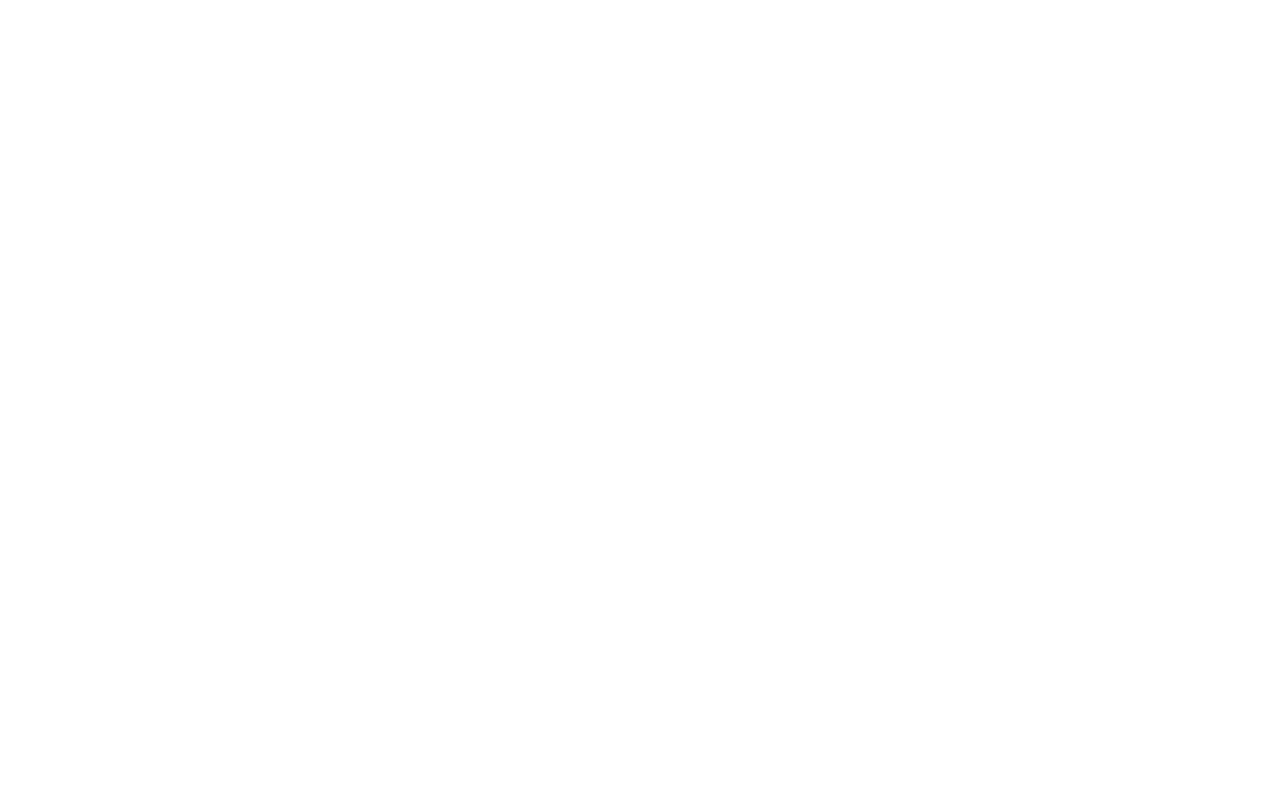
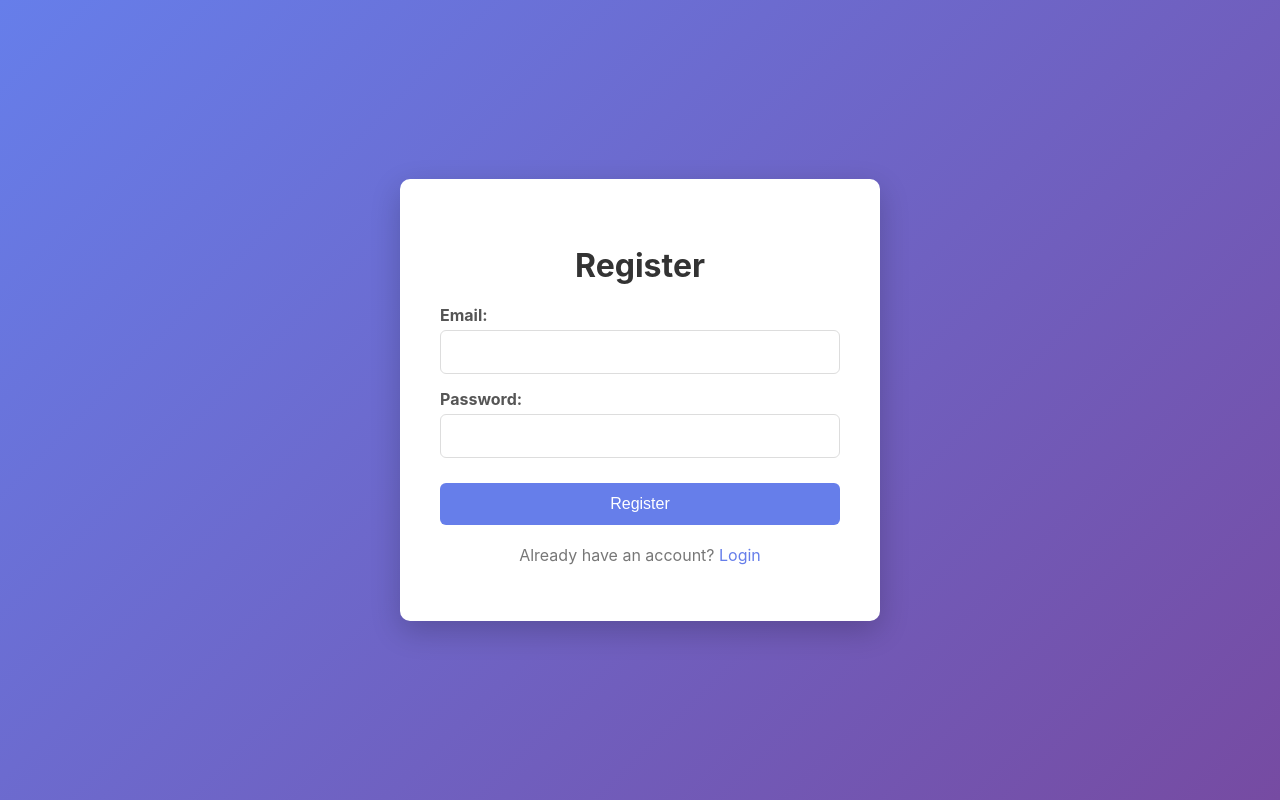
Before and after one commit to nikitha-56/notes-frontend, a React (Create React App) app in the folder notes-frontend/: page /register in a window 1280 px wide. Before the commit this address had no page. Built offline with nearby package versions, Linux system fonts and the light colour scheme.

Commit message:
fixed some errors

```diff
--- a/notes-frontend/src/App.css
+++ b/notes-frontend/src/App.css
@@ -112,3 +112,90 @@
 .edit-btn:hover { background: #218838; }
 .delete-btn:hover { background: #c82333; }
 .share-btn:hover { background: #117a8b; }
+
+/* Auth Pages */
+.auth-container {
+  display: flex;
+  justify-content: center;
+  align-items: center;
+  min-height: 100vh;
+  background: linear-gradient(135deg, #667eea 0%, #764ba2 100%);
+}
+
+.auth-form {
+  background: white;
+  padding: 40px;
+  border-radius: 10px;
+  box-shadow: 0 10px 30px rgba(0,0,0,0.2);
+  width: 100%;
+  max-width: 400px;
+  text-align: center;
+}
+
+.auth-form h2 {
+  margin-bottom: 20px;
+  color: #333;
+  font-size: 2rem;
+}
+
+.auth-form div {
+  margin-bottom: 15px;
+  text-align: left;
+}
+
+.auth-form label {
+  display: block;
+  margin-bottom: 5px;
+  color: #555;
+  font-weight: bold;
+}
+
+.auth-form input {
+  width: 100%;
+  padding: 12px;
+  border: 1px solid #ddd;
+  border-radius: 6px;
+  font-size: 16px;
+  box-sizing: border-box;
+}
+
+.auth-form input:focus {
+  outline: none;
+  border-color: #667eea;
+  box-shadow: 0 0 5px rgba(102, 126, 234, 0.5);
+}
+
+.auth-form button {
+  width: 100%;
+  padding: 12px;
+  background: #667eea;
+  color: white;
+  border: none;
+  border-radius: 6px;
+  font-size: 16px;
+  cursor: pointer;
+  margin-top: 10px;
+}
+
+.auth-form button:hover {
+  background: #5a6fd8;
+}
+
+.auth-form p {
+  margin-top: 20px;
+  color: #777;
+}
+
+.auth-form a {
+  color: #667eea;
+  text-decoration: none;
+}
+
+.auth-form a:hover {
+  text-decoration: underline;
+}
+
+.error {
+  color: red;
+  margin-bottom: 10px;
+}
--- a/notes-frontend/src/App.jsx
+++ b/notes-frontend/src/App.jsx
@@ -1,13 +1,39 @@
-import { BrowserRouter as Router, Routes, Route } from "react-router-dom";
+import { BrowserRouter as Router, Routes, Route, Navigate } from "react-router-dom";
+import { useState, useEffect } from "react";
 import NoteList from "./components/NoteList";
 import ShareNote from "./components/ShareNote";
+import LoginPage from "./components/LoginPage";
+import RegisterPage from "./components/RegisterPage";
 import "./App.css";
 
 function App() {
+  const [isLoggedIn, setIsLoggedIn] = useState(false);
+
+  useEffect(() => {
+    const user = localStorage.getItem("user");
+    if (user) {
+      setIsLoggedIn(true);
+    }
+  }, []);
+
+  const handleLogin = () => {
+    setIsLoggedIn(true);
+  };
+
+  const handleLogout = () => {
+    localStorage.removeItem("user");
+    setIsLoggedIn(false);
+  };
+
   return (
     <Router>
       <Routes>
-        <Route path="/" element={<NoteList />} />
+        <Route
+          path="/"
+          element={isLoggedIn ? <NoteList onLogout={handleLogout} /> : <Navigate to="/login" />}
+        />
+        <Route path="/login" element={<LoginPage onLogin={handleLogin} />} />
+        <Route path="/register" element={<RegisterPage onLogin={handleLogin} />} />
         <Route path="/share/:shareId" element={<ShareNote />} />
       </Routes>
     </Router>
--- a/notes-frontend/src/api.js
+++ b/notes-frontend/src/api.js
@@ -1,7 +1,23 @@
 const BASE_URL = "https://notes-backend-production-d5f1.up.railway.app/api/notes";
 
+const getAuthHeaders = () => {
+  const user = JSON.parse(localStorage.getItem("user"));
+  if (user && user.email && user.password) {
+    const credentials = btoa(`${user.email}:${user.password}`);
+    return {
+      "Content-Type": "application/json",
+      Authorization: `Basic ${credentials}`,
+    };
+  }
+  return {
+    "Content-Type": "application/json",
+  };
+};
+
 export const getNotes = async () => {
-  const res = await fetch(BASE_URL);
+  const res = await fetch(BASE_URL, {
+    headers: getAuthHeaders(),
+  });
   if (!res.ok) throw new Error("Failed to fetch notes");
   return res.json();
 };
@@ -9,17 +25,20 @@
 export const createNote = async (note) => {
   const res = await fetch(BASE_URL, {
     method: "POST",
-    headers: { "Content-Type": "application/json" },
+    headers: getAuthHeaders(),
     body: JSON.stringify(note),
   });
-  if (!res.ok) throw new Error("Failed to create note");
+  if (!res.ok) {
+    const errorText = await res.text();
+    throw new Error(`Failed to create note: ${res.status} ${errorText}`);
+  }
   return res.json();
 };
 
 export const updateNote = async (id, note) => {
   const res = await fetch(`${BASE_URL}/${id}`, {
     method: "PUT",
-    headers: { "Content-Type": "application/json" },
+    headers: getAuthHeaders(),
     body: JSON.stringify(note),
   });
   if (!res.ok) throw new Error("Failed to update note");
@@ -27,14 +46,18 @@
 };
 
 export const deleteNote = async (id) => {
-  const res = await fetch(`${BASE_URL}/${id}`, { method: "DELETE" });
+  const res = await fetch(`${BASE_URL}/${id}`, {
+    method: "DELETE",
+    headers: getAuthHeaders(),
+  });
   if (!res.ok) throw new Error("Failed to delete note");
 };
 
 // Generate shareId for a note (backend creates it if not present)
 export const generateShareId = async (id) => {
   const res = await fetch(`https://notes-backend-production-d5f1.up.railway.app/api/notes/${id}/share`, {
-    method: "POST"
+    method: "POST",
+    headers: getAuthHeaders(),
   });
   if (!res.ok) throw new Error("Failed to generate shareId");
   return await res.json(); // returns note with shareId
@@ -42,7 +65,9 @@
 
 // Fetch a note by its shareId
 export const getNoteByShareId = async (shareId) => {
-  const res = await fetch(`https://notes-backend-production-d5f1.up.railway.app/api/notes/share/${shareId}`);
+  const res = await fetch(`https://notes-backend-production-d5f1.up.railway.app/api/notes/share/${shareId}`, {
+    headers: getAuthHeaders(),
+  });
   if (!res.ok) throw new Error("Note not found");
   return await res.json();
 };
--- /dev/null
+++ b/notes-frontend/src/components/LoginPage.jsx
@@ -0,0 +1,57 @@
+import { useState } from "react";
+import { useNavigate } from "react-router-dom";
+
+export default function Login({ onLogin }) {
+  const [email, setEmail] = useState("");
+  const [password, setPassword] = useState("");
+  const [error, setError] = useState("");
+  const navigate = useNavigate();
+
+  const handleLogin = async (e) => {
+    e.preventDefault();
+    setError("");
+
+    try {
+      const res = await fetch("https://notes-backend-production-d5f1.up.railway.app/api/auth/login", {
+        method: "POST",
+        headers: { "Content-Type": "application/json" },
+        body: JSON.stringify({ email, password }),
+      });
+
+      if (!res.ok) {
+        const errData = await res.json();
+        throw new Error(errData.message || "Login failed");
+      }
+
+      const user = await res.json();
+      // Save user and credentials in localStorage
+      const userData = { ...user, email, password };
+      localStorage.setItem("user", JSON.stringify(userData));
+
+      // Update app state and redirect
+      onLogin();
+      navigate("/");
+    } catch (err) {
+      setError(err.message);
+    }
+  };
+
+  return (
+    <div className="auth-container">
+      <form className="auth-form" onSubmit={handleLogin}>
+        <h2>Login</h2>
+        <div>
+          <label>Email:</label>
+          <input type="email" value={email} onChange={e => setEmail(e.target.value)} required />
+        </div>
+        <div>
+          <label>Password:</label>
+          <input type="password" value={password} onChange={e => setPassword(e.target.value)} required />
+        </div>
+        {error && <p className="error">{error}</p>}
+        <button type="submit">Login</button>
+        <p>Don't have an account? <a href="/register">Register</a></p>
+      </form>
+    </div>
+  );
+}
--- a/notes-frontend/src/components/NoteList.jsx
+++ b/notes-frontend/src/components/NoteList.jsx
@@ -2,7 +2,7 @@
 import { getNotes, createNote, updateNote, deleteNote ,generateShareId } from "../api";
 import NoteForm from "./NoteForm";
 
-export default function NoteList() {
+export default function NoteList({ onLogout }) {
   const [notes, setNotes] = useState([]);
   const [editingNote, setEditingNote] = useState(null);
 
@@ -30,6 +30,7 @@
       fetchNotes();
     } catch (err) {
       console.error(err);
+      alert(`Error: ${err.message}`);
     }
   };
 
@@ -62,6 +63,7 @@
   return (
     <div className="app-container">
       <h1 className="app-title">Notes App</h1>
+      <button onClick={onLogout} style={{ float: "right" }}>Logout</button>
 
       <NoteForm onSubmit={handleSubmit} note={editingNote} />
 
--- /dev/null
+++ b/notes-frontend/src/components/RegisterPage.jsx
@@ -0,0 +1,57 @@
+import { useState } from "react";
+import { useNavigate } from "react-router-dom";
+
+export default function Register({ onLogin }) {
+  const [email, setEmail] = useState("");
+  const [password, setPassword] = useState("");
+  const [error, setError] = useState("");
+  const navigate = useNavigate();
+
+  const handleRegister = async (e) => {
+    e.preventDefault();
+    setError("");
+
+    try {
+      const res = await fetch("https://notes-backend-production-d5f1.up.railway.app/api/auth/register", {
+        method: "POST",
+        headers: { "Content-Type": "application/json" },
+        body: JSON.stringify({ email, password }),
+      });
+
+      if (!res.ok) {
+        const errData = await res.json();
+        throw new Error(errData.message || "Registration failed");
+      }
+
+      const user = await res.json();
+      // Save user and credentials in localStorage
+      const userData = { ...user, email, password };
+      localStorage.setItem("user", JSON.stringify(userData));
+
+      // Update app state and redirect
+      onLogin();
+      navigate("/");
+    } catch (err) {
+      setError(err.message);
+    }
+  };
+
+  return (
+    <div className="auth-container">
+      <form className="auth-form" onSubmit={handleRegister}>
+        <h2>Register</h2>
+        <div>
+          <label>Email:</label>
+          <input type="email" value={email} onChange={e => setEmail(e.target.value)} required />
+        </div>
+        <div>
+          <label>Password:</label>
+          <input type="password" value={password} onChange={e => setPassword(e.target.value)} required />
+        </div>
+        {error && <p className="error">{error}</p>}
+        <button type="submit">Register</button>
+        <p>Already have an account? <a href="/login">Login</a></p>
+      </form>
+    </div>
+  );
+}
```
